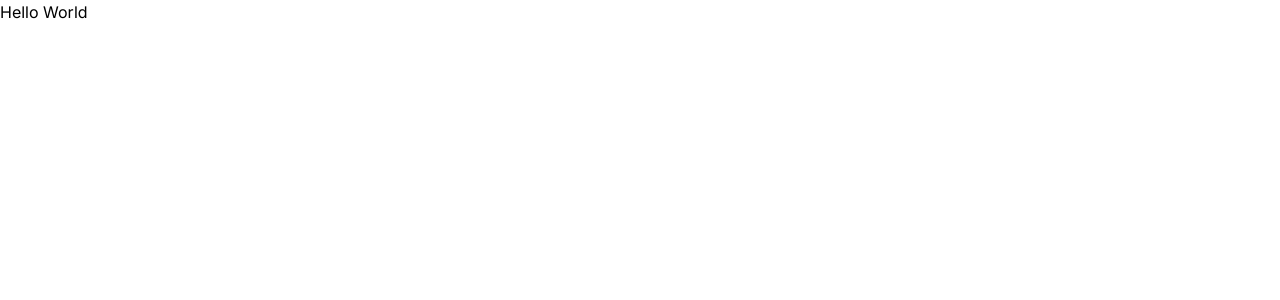
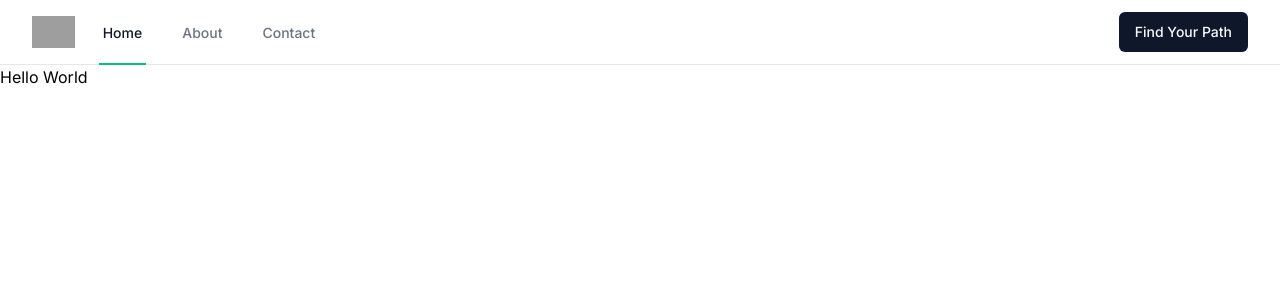
Before and after one commit to pchertude34/in-need-of-time, a Next.js app: page / in a window 1280 px wide. Shown: the top 300 px of the page. Built offline with nearby package versions, Linux system fonts and the light colour scheme; grey boxes are pictures that could not be loaded.

Commit message:
app header

```diff
--- a/app/(client)/layout.tsx
+++ b/app/(client)/layout.tsx
@@ -3,6 +3,7 @@ import { Inter as FontSans } from "next/font/google";
 import { cn } from "@/lib/utils";
 import { Providers } from "@/components/Providers";
 import "./globals.css";
+import Header from "@/components/Header";
 
 const fontSans = FontSans({
   subsets: ["latin"],
@@ -22,7 +23,10 @@ export default function RootLayout({
   return (
     <html lang="en">
       <body className={cn("bg-background min-h-screen font-sans antialiased", fontSans.variable)}>
-        <Providers>{children}</Providers>
+        <Providers>
+          <Header />
+          {children}
+        </Providers>
       </body>
     </html>
   );
--- /dev/null
+++ b/components/Header.tsx
@@ -0,0 +1,98 @@
+"use client";
+
+import { useState } from "react";
+import Link from "next/link";
+import { usePathname } from "next/navigation";
+import { Bars3Icon, XMarkIcon } from "@heroicons/react/24/outline";
+import { Button } from "@/components/ui/button";
+import { Collapsible, CollapsibleTrigger, CollapsibleContent } from "@/components/ui/collapsible";
+import { cn } from "@/lib/utils";
+
+export const navigation = [
+  { name: "Home", href: "/", current: true },
+  { name: "About", href: "/about", current: false },
+  { name: "Contact", href: "/contact", current: false },
+];
+
+export default function Header() {
+  const [isMobileMenuOpen, setIsMobileMenuOpen] = useState(false);
+  const pathname = usePathname();
+
+  return (
+    <Collapsible
+      open={isMobileMenuOpen}
+      onOpenChange={(open: boolean) => setIsMobileMenuOpen(open)}
+      className="border-b border-gray-200 bg-white"
+    >
+      <>
+        <div className="mx-auto max-w-7xl px-4 sm:px-6 lg:px-8">
+          <div className="flex h-16 justify-between">
+            <div className="flex">
+              <div className="flex flex-shrink-0 items-center">
+                <img
+                  className="block h-8 w-auto lg:hidden"
+                  src="https://tailwindui.com/img/logos/mark.svg?color=green&shade=600"
+                  alt="Your Company"
+                />
+                <img
+                  className="hidden h-8 w-auto lg:block"
+                  src="https://tailwindui.com/img/logos/mark.svg?color=green&shade=600"
+                  alt="Your Company"
+                />
+              </div>
+              <div className="hidden sm:-my-px sm:ml-6 sm:flex sm:space-x-8">
+                {navigation.map((item) => (
+                  <Link
+                    className={cn("inline-flex items-center border-b-2 px-1 pt-1 text-sm font-medium", {
+                      "border-emerald-500 text-gray-900": pathname === item.href,
+                      "border-transparent text-gray-500 hover:border-gray-300 hover:text-gray-700":
+                        pathname !== item.href,
+                    })}
+                    href={item.href}
+                  >
+                    {item.name}
+                  </Link>
+                ))}
+              </div>
+            </div>
+            <div className="hidden sm:ml-6 sm:flex sm:items-center">
+              <Link href="/find" passHref>
+                <Button>Find Your Path</Button>
+              </Link>
+            </div>
+            <div className="-mr-2 flex items-center sm:hidden">
+              {/* Mobile menu button */}
+              <CollapsibleTrigger className="inline-flex items-center justify-center rounded-md bg-white p-2 text-gray-400 hover:bg-gray-100 hover:text-gray-500 focus:outline-none focus:ring-2 focus:ring-emerald-500 focus:ring-offset-2">
+                <span className="sr-only">Open main menu</span>
+                {isMobileMenuOpen ? (
+                  <XMarkIcon className="block h-6 w-6" aria-hidden="true" />
+                ) : (
+                  <Bars3Icon className="block h-6 w-6" aria-hidden="true" />
+                )}
+              </CollapsibleTrigger>
+            </div>
+          </div>
+        </div>
+
+        <CollapsibleContent className="sm:hidden">
+          <div className="flex flex-col space-y-1 pb-3 pt-2">
+            {navigation.map((item) => (
+              <CollapsibleTrigger key={`mobile-menu${item.name}`} asChild>
+                <Link
+                  href={item.href}
+                  className={cn("block border-l-4 py-2 pl-3 pr-4 text-base font-medium", {
+                    "border-emerald-500 bg-emerald-50 text-emerald-700": pathname === item.href,
+                    "border-transparent text-gray-600 hover:border-gray-300 hover:bg-gray-50 hover:text-gray-800":
+                      pathname !== item.href,
+                  })}
+                >
+                  {item.name}
+                </Link>
+              </CollapsibleTrigger>
+            ))}
+          </div>
+        </CollapsibleContent>
+      </>
+    </Collapsible>
+  );
+}
--- /dev/null
+++ b/components/ui/collapsible.tsx
@@ -0,0 +1,11 @@
+"use client"
+
+import * as CollapsiblePrimitive from "@radix-ui/react-collapsible"
+
+const Collapsible = CollapsiblePrimitive.Root
+
+const CollapsibleTrigger = CollapsiblePrimitive.CollapsibleTrigger
+
+const CollapsibleContent = CollapsiblePrimitive.CollapsibleContent
+
+export { Collapsible, CollapsibleTrigger, CollapsibleContent }
--- a/package.json
+++ b/package.json
@@ -13,6 +13,7 @@
   "dependencies": {
     "@headlessui/react": "^1.7.19",
     "@heroicons/react": "^2.1.3",
+    "@radix-ui/react-collapsible": "^1.0.3",
     "@radix-ui/react-dialog": "^1.0.5",
     "@radix-ui/react-label": "^2.0.2",
     "@radix-ui/react-select": "^2.0.0",
```
Also changed, not shown: 1 other file (tests, documents, lock files or other folders).
